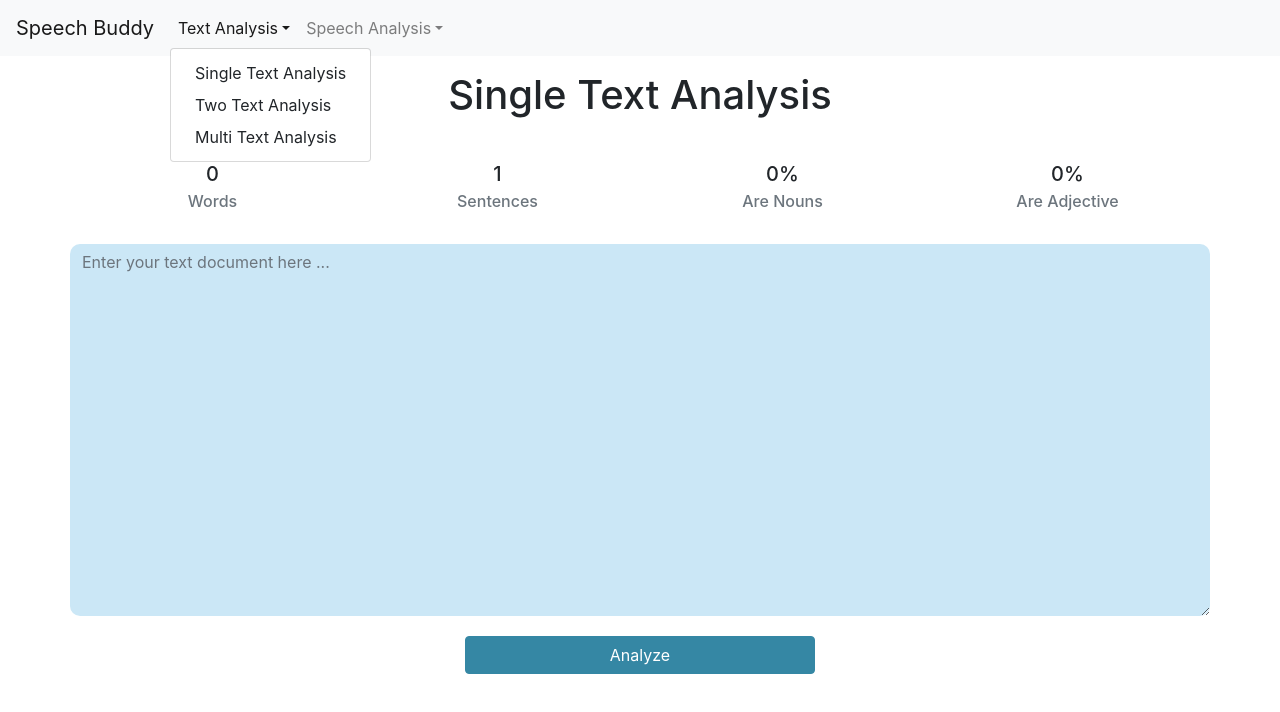
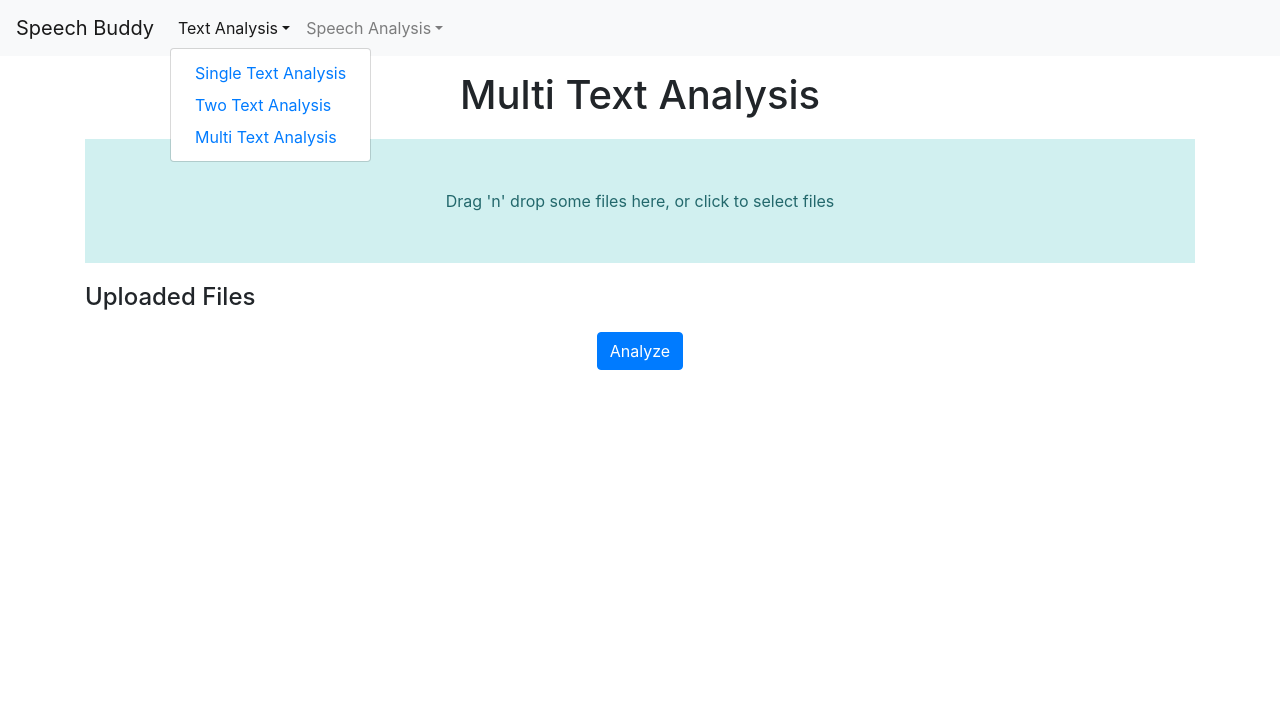
Before and after one commit to bfkwong/SpeechBuddyJS, a React (Create React App) app: page /multi_text in a window 1280 px wide. Both pictures are taken after a click on the button "Text Analysis". Shown: the top 712 px of the page. Built offline with nearby package versions, Linux system fonts and the light colour scheme.

Commit message:
adding routing and home page

```diff
--- a/package.json
+++ b/package.json
@@ -21,6 +21,7 @@
     "react-dom": "^16.13.1",
     "react-dropzone": "^11.0.1",
     "react-redux": "^7.2.0",
+    "react-router-dom": "^5.2.0",
     "react-scripts": "3.4.1",
     "redux": "^4.0.5",
     "styled-components": "^5.1.1"
--- a/src/App.js
+++ b/src/App.js
@@ -1,40 +1,34 @@
-import React, { useState } from "react";
+import React from "react";
 import { Navbar, Nav, NavDropdown } from "react-bootstrap";
 import "./App.css";
 import SingleText from "./components/SingleText/SingleText";
 import MultiText from "./components/MultiText/MultiText";
 import TwoTxtSent from "./components/TwoTxtSent/TwoTxtSent";
-
-const SINGLE_TEXT = "SINGLE_TEXT";
-const MULTI_TEXT = "MULTI_TEXT";
-const PLAGIARISM_TEXT = "PLAGIARISM_TEXT";
-const SPEECH_ANALYSIS = "SPEECH_ANALYSIS";
+import { Route, Switch, BrowserRouter, Link } from "react-router-dom";
+import HomePage from "./components/HomePage/HomePage";
 
 function App() {
-  const [display, setDisplay] = useState("SINGLE_TEXT");
-
   return (
+    <BrowserRouter>
       <div>
         <Navbar bg="light" expand="lg">
-        <Navbar.Brand href="#home">Speech Buddy</Navbar.Brand>
+          <Navbar.Brand href="/home">Speech Buddy</Navbar.Brand>
           <Navbar.Toggle aria-controls="basic-navbar-nav" />
           <Navbar.Collapse id="basic-navbar-nav">
             <Nav className="mr-auto">
               <NavDropdown title="Text Analysis" id="basic-nav-dropdown">
-              <NavDropdown.Item onClick={() => setDisplay(SINGLE_TEXT)}>
-                Single Text Analysis
+                <NavDropdown.Item as="span">
+                  <Link to="/single_text">Single Text Analysis</Link>
                 </NavDropdown.Item>
-              <NavDropdown.Item onClick={() => setDisplay(PLAGIARISM_TEXT)}>
-                Two Text Analysis
+                <NavDropdown.Item as="span">
+                  <Link to="/two_txt_plag">Two Text Analysis</Link>
                 </NavDropdown.Item>
-              <NavDropdown.Item onClick={() => setDisplay(MULTI_TEXT)}>
-                Multi Text Analysis
+                <NavDropdown.Item as="span">
+                  <Link to="/multi_text">Multi Text Analysis</Link>
                 </NavDropdown.Item>
               </NavDropdown>
               <NavDropdown title="Speech Analysis" id="basic-nav-dropdown">
-              <NavDropdown.Item onClick={() => setDisplay(SPEECH_ANALYSIS)}>
-                Speech Analysis
-              </NavDropdown.Item>
+                <NavDropdown.Item>Speech Analysis</NavDropdown.Item>
                 <NavDropdown.Item href="#action/3.2">
                   Stopword Analysis
                 </NavDropdown.Item>
@@ -42,10 +36,24 @@ function App() {
             </Nav>
           </Navbar.Collapse>
         </Navbar>
-      {display === SINGLE_TEXT && <SingleText></SingleText>}
-      {display === MULTI_TEXT && <MultiText></MultiText>}
-      {display === PLAGIARISM_TEXT && <TwoTxtSent></TwoTxtSent>}
+
+        <Switch>
+          <Route exact path="/">
+            <HomePage></HomePage>
+          </Route>
+          <Route exact path="/home">
+            <HomePage></HomePage>
+          </Route>
+          <Route exact path="/single_text">
+            <SingleText></SingleText>
+          </Route>
+          <Route exact path="/two_txt_plag" component={TwoTxtSent}></Route>
+          <Route exact path="/multi_text">
+            <MultiText></MultiText>
+          </Route>
+        </Switch>
       </div>
+    </BrowserRouter>
   );
 }
 
--- /dev/null
+++ b/src/components/HomePage/HomePage.js
@@ -0,0 +1,9 @@
+import React from "react";
+
+export default function HomePage() {
+  return (
+    <div>
+      <h1>Welcome to SpeechBuddy</h1>
+    </div>
+  );
+}
--- a/src/components/MultiText/MultiText.js
+++ b/src/components/MultiText/MultiText.js
@@ -6,6 +6,7 @@ import * as use from "@tensorflow-models/universal-sentence-encoder";
 import * as similarity from "compute-cosine-similarity";
 import * as natural from "natural";
 import "./MultiText.css";
+import { Link } from "react-router-dom";
 
 const StyledDiv = styled.div`
   background-color: #d1f0f0;
@@ -40,10 +41,8 @@ function MultiText() {
     onDrop
   });
 
-  const filesUpload = acceptedFiles.map(file => (
-    <li key={file.path}>
-      {file.path}
-    </li>
+  const filesUpload = acceptedFiles.map((file) => (
+    <li key={file.path}>{file.path}</li>
   ));
 
   const runAnalysis = async () => {
@@ -57,7 +56,14 @@ function MultiText() {
       for (let j = i + 1; j < arr.length; j++) {
         let csd = similarity(arr[i], arr[j]);
         let jwd = natural.JaroWinklerDistance(fileContents[i], fileContents[j]);
-        output.push([filesUpload[i], filesUpload[j], csd, jwd]);
+        output.push([
+          filesUpload[i],
+          filesUpload[j],
+          csd,
+          jwd,
+          fileContents[i],
+          fileContents[j]
+        ]);
       }
     }
     setAnalysis(output);
@@ -68,7 +74,7 @@ function MultiText() {
       <h1>Multi Text Analysis</h1>
       <div className="dropdown-container">
         <section className="container">
-          <StyledDiv {...getRootProps({ className: "dropzone"})}>
+          <StyledDiv {...getRootProps({ className: "dropzone" })}>
             <input {...getInputProps()} />
             <p>Drag 'n' drop some files here, or click to select files</p>
           </StyledDiv>
@@ -96,15 +102,28 @@ function MultiText() {
                     <th>Text</th>
                     <th>Cosine Similarity</th>
                     <th>Jaro Winkler Similarity</th>
+                    <th>Two Text Analysis</th>
                   </tr>
                 </thead>
                 <tbody>
-                  {analysis.map((a, i) => (
+                  {analysis.map((an, i) => (
                     <tr key={i}>
-                      <td>{a[0]}</td>
-                      <td>{a[1]}</td>
-                      <td>{a[2]}</td>
-                      <td>{a[3]}</td>
+                      <td>{an[0]}</td>
+                      <td>{an[1]}</td>
+                      <td>{an[2]}</td>
+                      <td>{an[3]}</td>
+                      <td>
+                        <Link
+                          to={{
+                            pathname: "/two_txt_plag",
+                            multTextProps: {
+                              txt1: an[4],
+                              txt2: an[5]
+                            }
+                          }}>
+                          Analyze
+                        </Link>
+                      </td>
                     </tr>
                   ))}
                 </tbody>
--- a/src/components/TwoTxtSent/TwoTxtSent.js
+++ b/src/components/TwoTxtSent/TwoTxtSent.js
@@ -1,4 +1,4 @@
-import React, { useState } from "react";
+import React, { useState, useEffect, useCallback } from "react";
 import {
   Container,
   Row,
@@ -23,7 +23,7 @@ const ANALYZING_TXT2 = "Embedding Text 2 ...";
 const FINALIZING = "Finalizing Analysis ...";
 const DONE = "DONE";
 
-function TwoTxtSent() {
+function TwoTxtSent(props) {
   const [txt1, settxt1] = useState("");
   const [txt2, settxt2] = useState("");
   const [analysisStatus, setanalysisStatus] = useState("DONE");
@@ -77,12 +77,22 @@ function TwoTxtSent() {
     }
   };
 
-  const runAnalysis = async () => {
+  const runAnalysis = useCallback(
+    async (text1, text2) => {
+      if (text1 === undefined) {
+        text1 = txt1;
+      }
+      if (text2 === undefined) {
+        text2 = txt2;
+      }
+
       setanalysisStatus(LOADING_MODEL);
       let model = await use.load();
       let sentTok = new natural.SentenceTokenizer();
-    let txt1Sent = sentTok.tokenize(txt1);
-    let txt2Sent = sentTok.tokenize(txt2);
+      let txt1Sent = sentTok.tokenize(text1);
+      let txt2Sent = sentTok.tokenize(text2);
+
+      console.log(txt1Sent, txt2Sent);
 
       setanalysisStatus(ANALYZING_TXT1);
       let embeddings1 = await model.embed(txt1Sent);
@@ -113,7 +123,20 @@ function TwoTxtSent() {
 
       setjwdAnalysis(res);
       setanalysisStatus(DONE);
-  };
+    },
+    [txt1, txt2]
+  );
+
+  useEffect(() => {
+    if (props && props.location && props.location.multTextProps) {
+      settxt1(props.location.multTextProps.txt1);
+      settxt2(props.location.multTextProps.txt2);
+      runAnalysis(
+        props.location.multTextProps.txt1,
+        props.location.multTextProps.txt2
+      );
+    }
+  }, [props, runAnalysis]);
 
   return (
     <div className="TopLevelDisplay">
@@ -143,7 +166,7 @@ function TwoTxtSent() {
             </Button>
           </Col>
           <Col>
-            <h3>Text 1</h3>
+            <h3>Text 2</h3>
             <InputGroup>
               <FormControl
                 className="main-text-area"
```
Also changed, not shown: 1 other file (tests, documents, lock files or other folders). Lines whose indentation alone changed are shown as unchanged.
